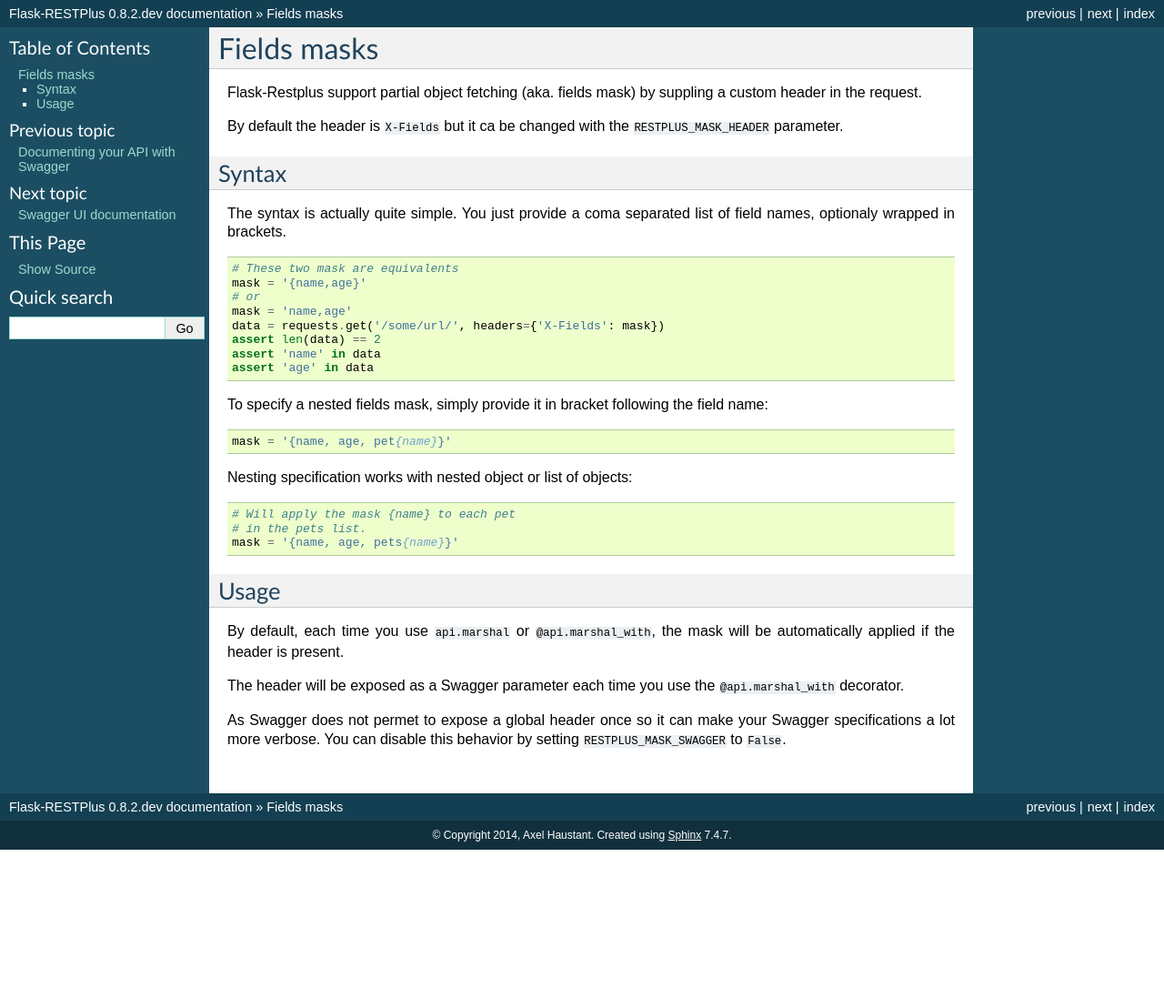
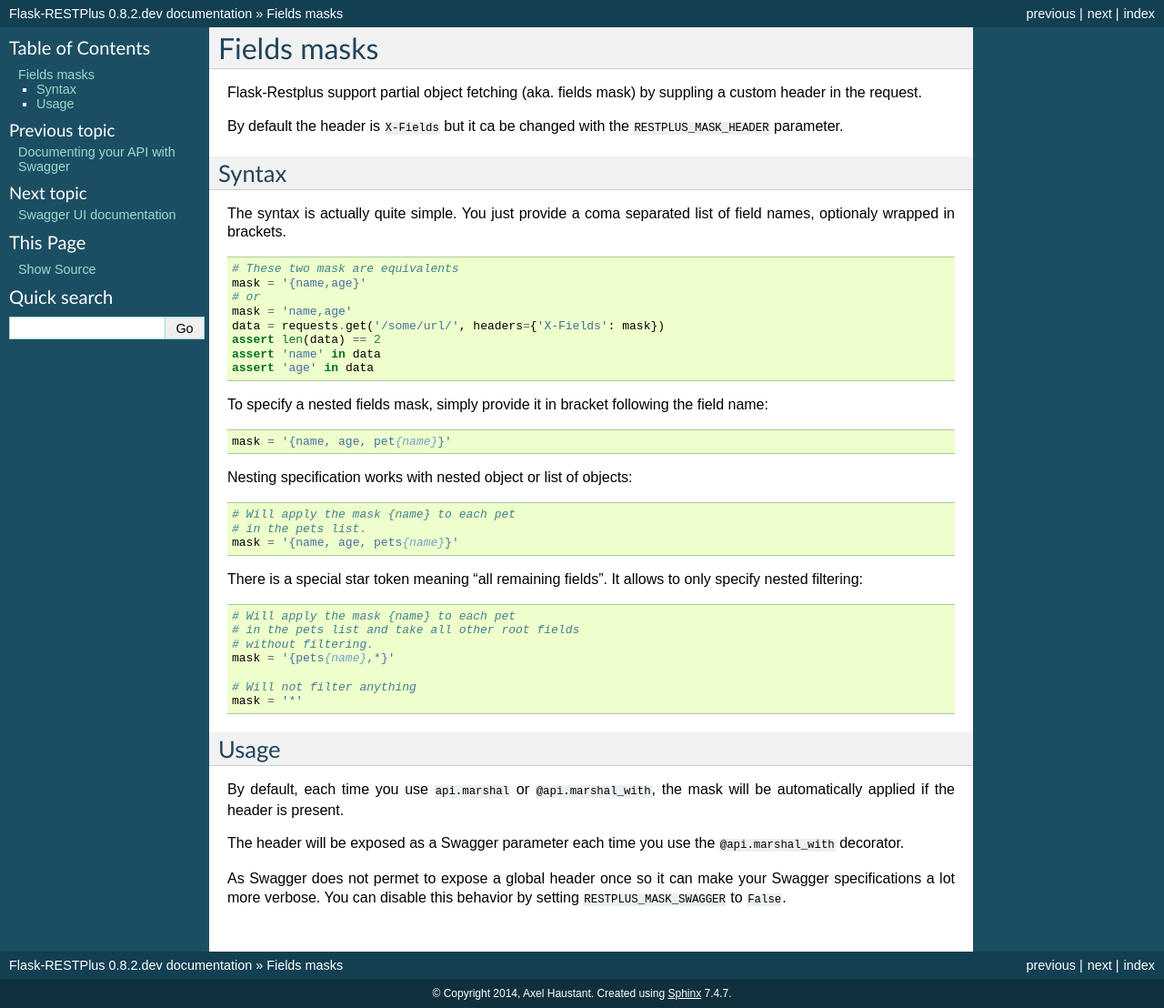
Before and after one commit to noirbizarre/flask-restplus, a Sphinx documentation site: the page built from doc/mask.rst, in a window 1280 px wide. Shown: the whole page at 91% size. Built offline with Sphinx 7.4.7, drawn with Linux system fonts in a browser that asks for light colours; before the commit the page ends 934 px from its top, so only the background shows below that.

Commit message:
Added star token in mask

```diff
--- a/CHANGELOG.rst
+++ b/CHANGELOG.rst
@@ -4,7 +4,8 @@
 Current
 -------
 
-- Nothing yet
+- Skip unknown fields in mask when applied on a model
+- Added `*` token to fields mask (all remaining fields)
 
 0.8.1 (2015-11-27)
 ------------------
--- a/doc/mask.rst
+++ b/doc/mask.rst
@@ -40,6 +40,19 @@
     # in the pets list.
     mask = '{name, age, pets{name}}'
 
+There is a special star token meaning "all remaining fields".
+It allows to only specify nested filtering:
+
+.. code-block:: python
+
+    # Will apply the mask {name} to each pet
+    # in the pets list and take all other root fields
+    # without filtering.
+    mask = '{pets{name},*}'
+
+    # Will not filter anything
+    mask = '*'
+
 
 Usage
 -----
```
Also changed, not shown: 2 other files.
